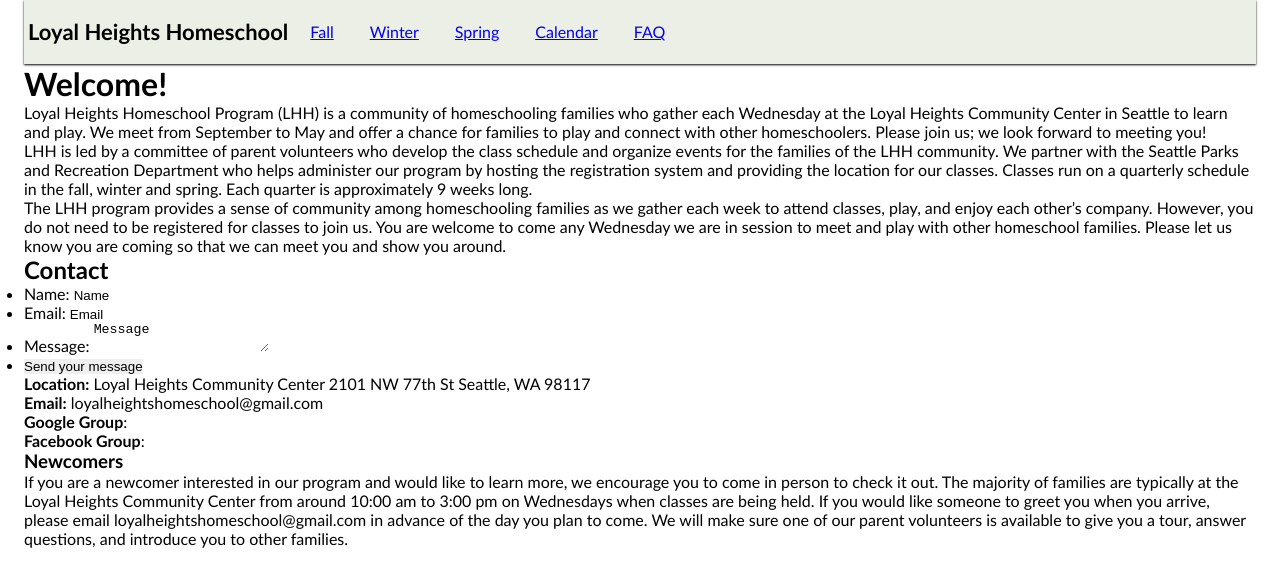
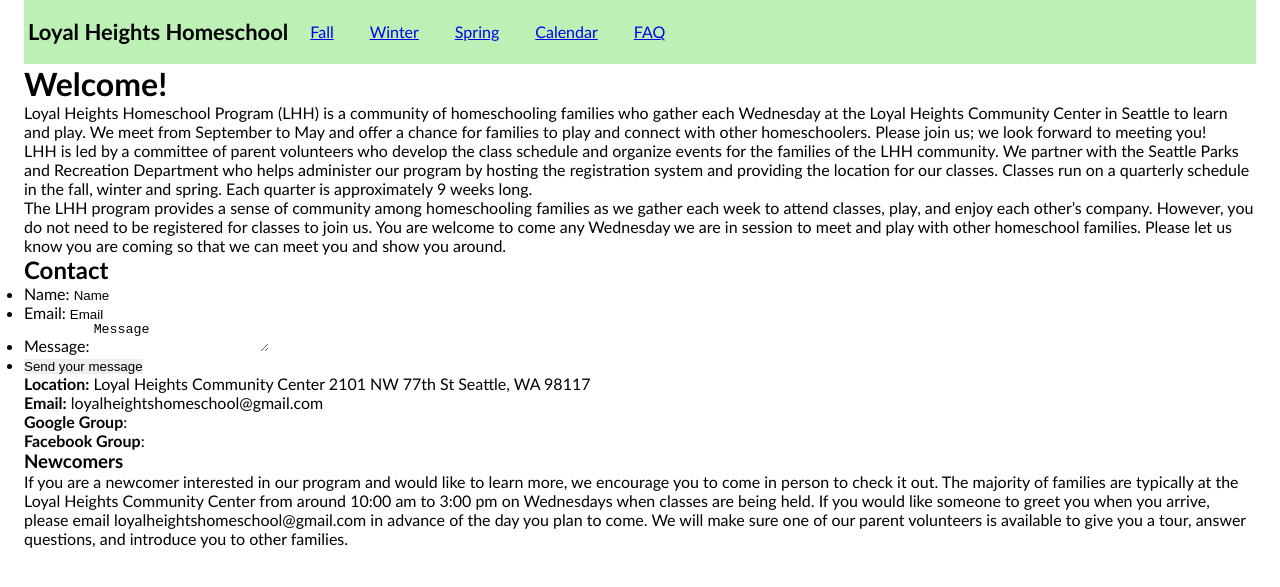
Before and after one commit to loyalheightshomeschool/loyalheightshomeschool.github.io, a Jekyll site: the page built from index.md, in a window 1280 px wide. Shown: the top 587 px of the page. Built offline with Jekyll 4.4.1, drawn with Linux system fonts in a browser that asks for light colours.

Commit message:
Update main.scss

```diff
--- a/_sass/main.scss
+++ b/_sass/main.scss
@@ -107,8 +107,7 @@
   align-items: center;
   padding-left: 4px;
   padding-right: 4px;
-  background-color: rgb(236 239 230);
-  box-shadow: 0 1px 2px rgb(0 0 0);
+  background-color: $primary-container;
 }
 .top-app-bar--small .headline {
   font-size: 22px;
```
